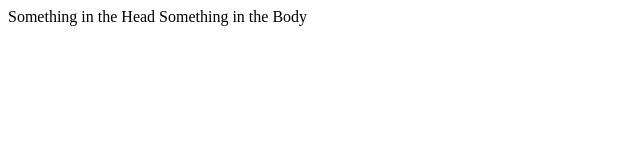
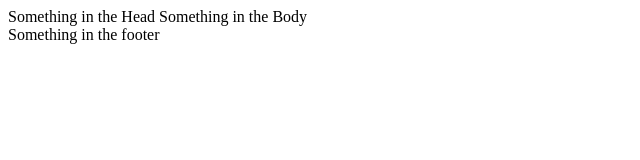
Before and after one commit to RyanOatmeal/ryanoatmeal.github.io, a website: page docs/index.html in a window 1280 px wide. Shown: the whole page, without its empty margins (0-640 px from the left). Drawn offline with Linux system fonts and the light colour scheme.

Commit message:
Adding footer, http-server, and doing a license rename.

```diff
--- a/docs/index.html
+++ b/docs/index.html
@@ -6,4 +6,7 @@
   <body>
     Something in the Body
   </body>
+  <footer>
+    Something in the footer
+  </footer>
 </html>
--- a/package.json
+++ b/package.json
@@ -14,9 +14,11 @@
   "homepage": "https://github.com/RyanOatmeal/ryanoatmeal.github.io#readme",
   "scripts": {
     "test": "echo \"Error: no test specified\" && exit 1",
-    "compile": "npx tsc"
+    "compile": "npx tsc",
+    "simulate": "npx http-server docs"
   },
   "devDependencies": {
+    "http-server": "^14.1.1",
     "typescript": "^5.9.3"
   },
   "type": "module"
```
Also changed, not shown: LICENSES/CC-BY-SA 4.0.txt (renamed from LICENSES/attribution-sharealike-4-0-international.txt), README.md, 1 other file.
